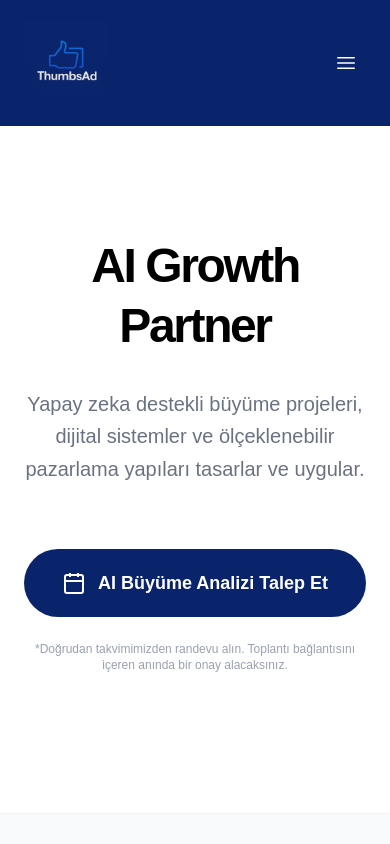
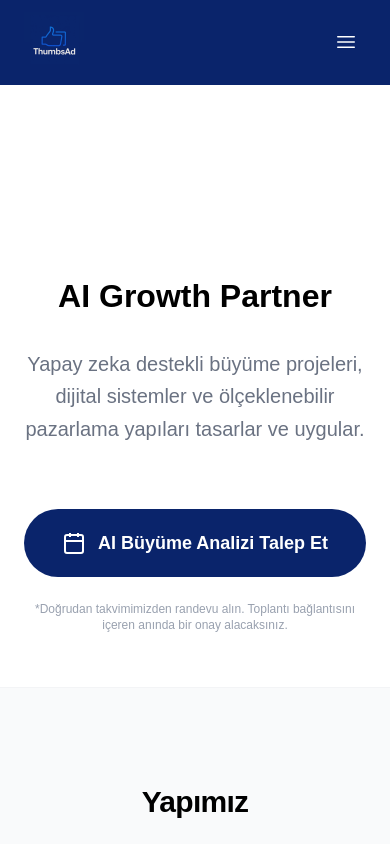
Before and after one commit to tekbasdeniz/thumbsad, a Next.js app: page / in a window 390 px wide. Shown: the top 844 px of the page. Built offline with nearby package versions, Linux system fonts and the light colour scheme.

Commit message:
changed5

```diff
--- a/src/components/navbar/navbar.tsx
+++ b/src/components/navbar/navbar.tsx
@@ -51,27 +51,27 @@ export default function Navbar() {
 
   return (
     <header
-      className={`fixed top-0 w-full z-50 transition-all duration-300 border-b ${
-        isVisible ? "translate-y-0" : "-translate-y-full"
-      } ${
-        isScrolled
-          ? "bg-[#0a246b] border-white/10 shadow-md py-3"
-          : "bg-[#0a246b] border-transparent py-5"
-      }`}
+      className={`fixed top-0 w-full z-50 transition-all duration-300 border-b ${isVisible ? "translate-y-0" : "-translate-y-full"
+        } ${isScrolled
+          ? "bg-[#0a246b] border-white/10 shadow-md py-2 md:py-3"
+          : "bg-[#0a246b] border-transparent py-3 md:py-5"
+        }`}
     >
       <div className="container mx-auto px-6 md:px-12 flex items-center justify-between">
         {/* Logo */}
         <Link
           href={isEn ? "/en" : "/"}
           onClick={() => window.scrollTo(0, 0)}
-          className={`transition-all duration-300 hover:opacity-80 block relative mix-blend-lighten ${
-            isScrolled ? "w-[240px] h-[65px] md:w-[280px] md:h-[75px]" : "w-[300px] h-[85px] md:w-[380px] md:h-[105px]"
-          }`}
+          className={`transition-all duration-300 hover:opacity-80 block relative mix-blend-lighten ${isScrolled
+              ? "w-[150px] h-[50px] md:w-[280px] md:h-[75px]"
+              : "w-[180px] h-[60px] md:w-[380px] md:h-[105px]"
+            }`}
         >
           <Image
             src="/images/thumbsad-logo.webp"
             alt="ThumbsAd Logo"
             fill
+            sizes="(max-width: 768px) 150px, 400px"
             style={{ objectFit: 'contain', objectPosition: 'left center' }}
             priority
           />
@@ -84,11 +84,10 @@ export default function Navbar() {
               <Link
                 key={link.name}
                 href={link.href}
-                className={`text-sm font-medium transition-colors ${
-                  pathname === link.href
+                className={`text-sm font-medium transition-colors ${pathname === link.href
                     ? "text-white"
                     : "text-gray-300 hover:text-white"
-                }`}
+                  }`}
               >
                 {link.name}
               </Link>
@@ -109,18 +108,16 @@ export default function Navbar() {
             <div className="flex items-center flex-row gap-2 text-xs font-semibold tracking-wider">
               <Link
                 href={isEn ? toggleLangUrl : pathname}
-                className={`${
-                  !isEn ? "text-white" : "text-gray-400 hover:text-gray-200"
-                } transition-colors`}
+                className={`${!isEn ? "text-white" : "text-gray-400 hover:text-gray-200"
+                  } transition-colors`}
               >
                 TR
               </Link>
               <span className="text-gray-500">/</span>
               <Link
                 href={!isEn ? toggleLangUrl : pathname}
-                className={`${
-                  isEn ? "text-white" : "text-gray-400 hover:text-gray-200"
-                } transition-colors`}
+                className={`${isEn ? "text-white" : "text-gray-400 hover:text-gray-200"
+                  } transition-colors`}
               >
                 EN
               </Link>
--- a/src/components/sections/hero.tsx
+++ b/src/components/sections/hero.tsx
@@ -7,10 +7,10 @@ const Hero = () => {
     const isEn = pathname.startsWith("/en");
 
     return (
-        <section className="w-full min-h-[85vh] flex items-center justify-center bg-white px-6">
+        <section className="w-full min-h-[70vh] md:min-h-[85vh] flex items-center justify-center bg-white px-6 pt-32 md:pt-0">
             <div className="max-w-4xl mx-auto text-center flex flex-col items-center gap-8">
 
-                <h1 className="text-5xl md:text-7xl font-bold tracking-tighter text-black leading-tight">
+                <h1 className="text-[32px] leading-[1.2] md:text-7xl font-bold tracking-normal md:tracking-tighter text-black md:leading-tight px-2">
                     AI Growth Partner
                 </h1>
 
```
